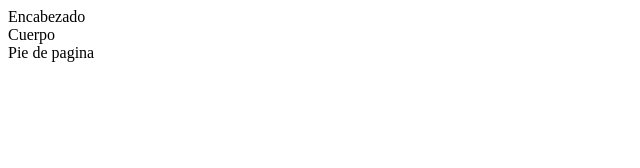
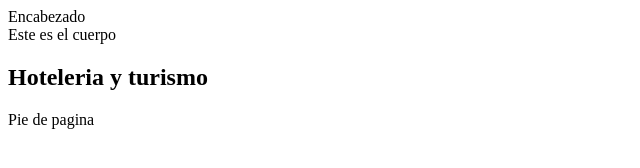
Before and after one commit to SeRoGra/magicHotel, a plain HTML site: page index.html in a window 1280 px wide. Shown: the whole page, without its empty margins (0-640 px from the left). Drawn offline with Linux system fonts and the light colour scheme.

Commit message:
Edicion de etiqueta section

```diff
--- a/index.html
+++ b/index.html
@@ -13,7 +13,8 @@
     </header>
 
     <section>
-        Cuerpo
+        Este es el cuerpo
+        <h1>Hoteleria y turismo</h1>
     </section>
 
     <footer>
```
